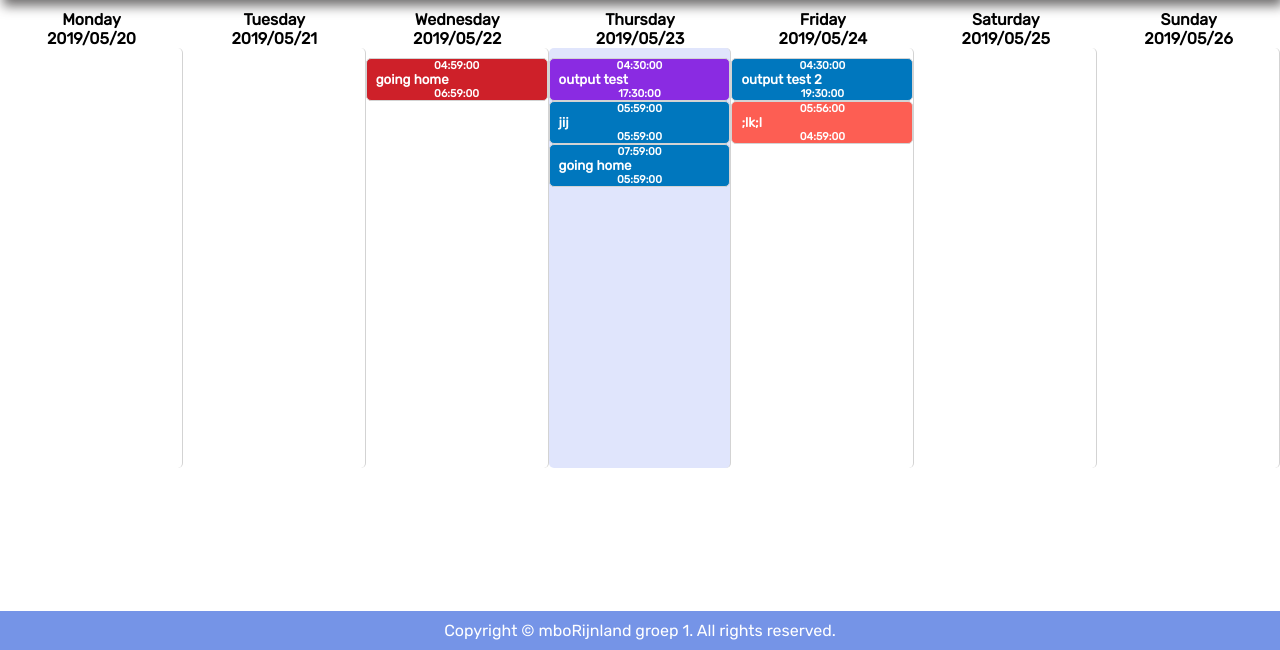
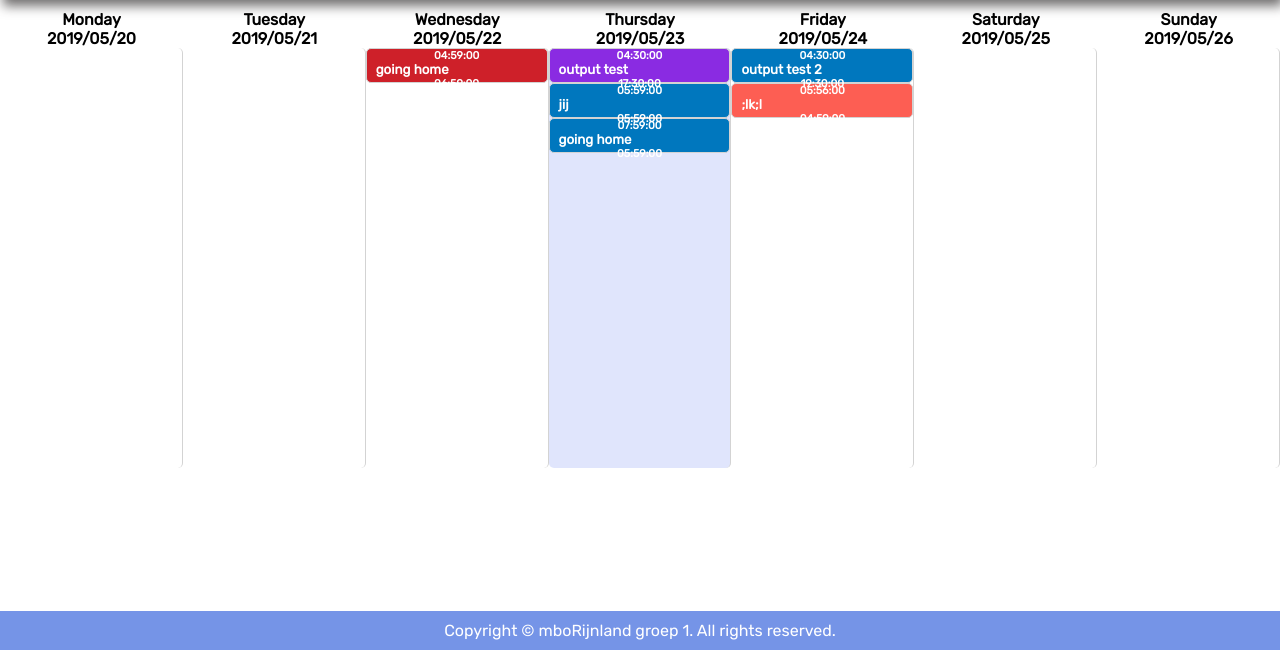
Before and after one commit to Ricyosma/My-P-A, a PHP site: page /index.php?page=agenda in a window 1280 px wide. Shown: the part 150-800 px from the top of the page. Run offline with PHP 8.4, Linux system fonts and the light colour scheme; a user stored in the database is signed in; data comes from the database, SQL or seed files in the repository; some libraries are stand-ins or nearby versions.

Commit message:
update agenda

```diff
--- a/realisatie/css/agenda.css
+++ b/realisatie/css/agenda.css
@@ -21,7 +21,6 @@
 
 .lane {
   border-right: 1px solid lightgrey;
-  padding-top: 10px;
   min-height: 420px;
   border-radius: 5px;
 }
@@ -42,6 +41,7 @@
   width: 100%;
   border-radius: 5px;
   border: 1px solid lightgray;
+  height: 35px;
 }
 .taskWrapper {
   width: 90%;
```
